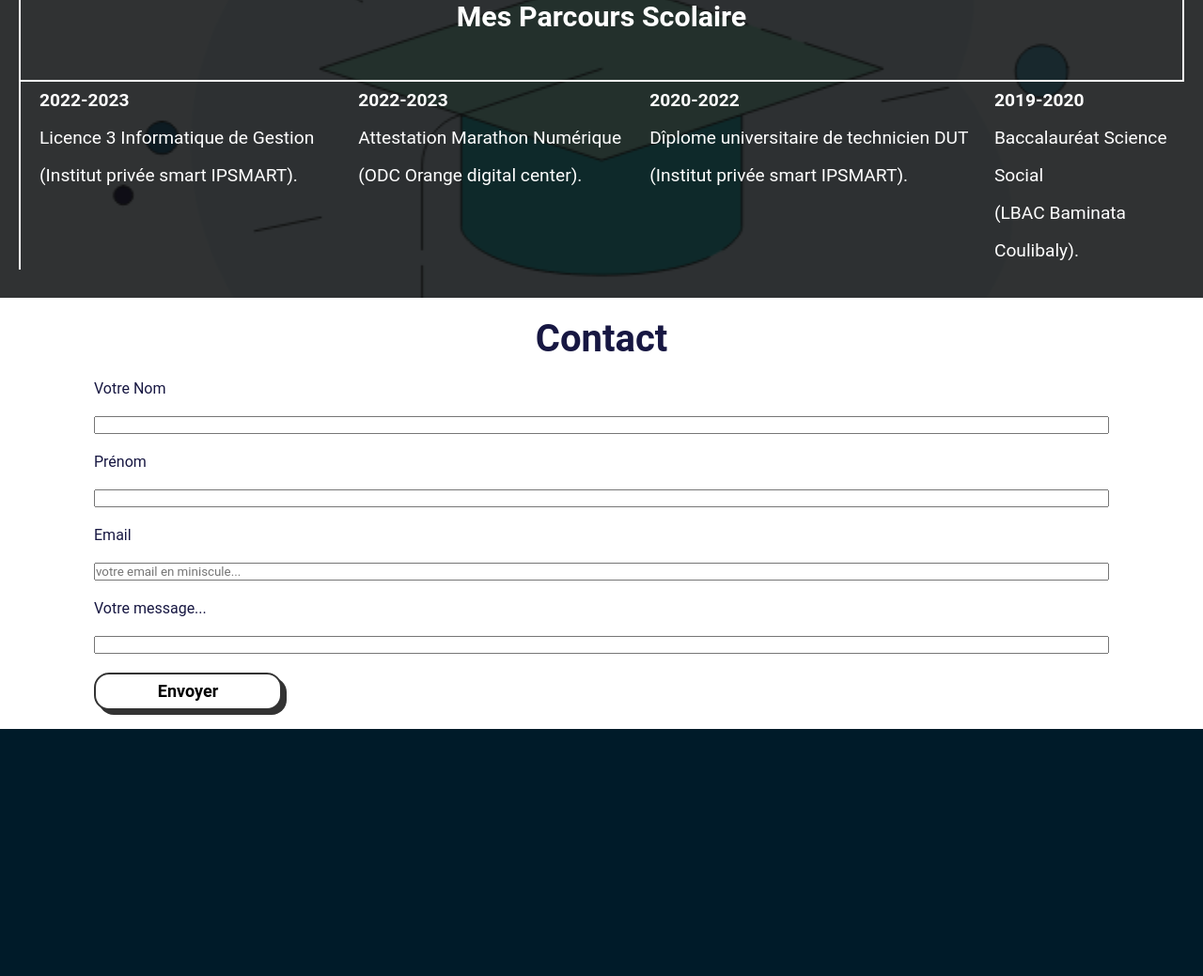
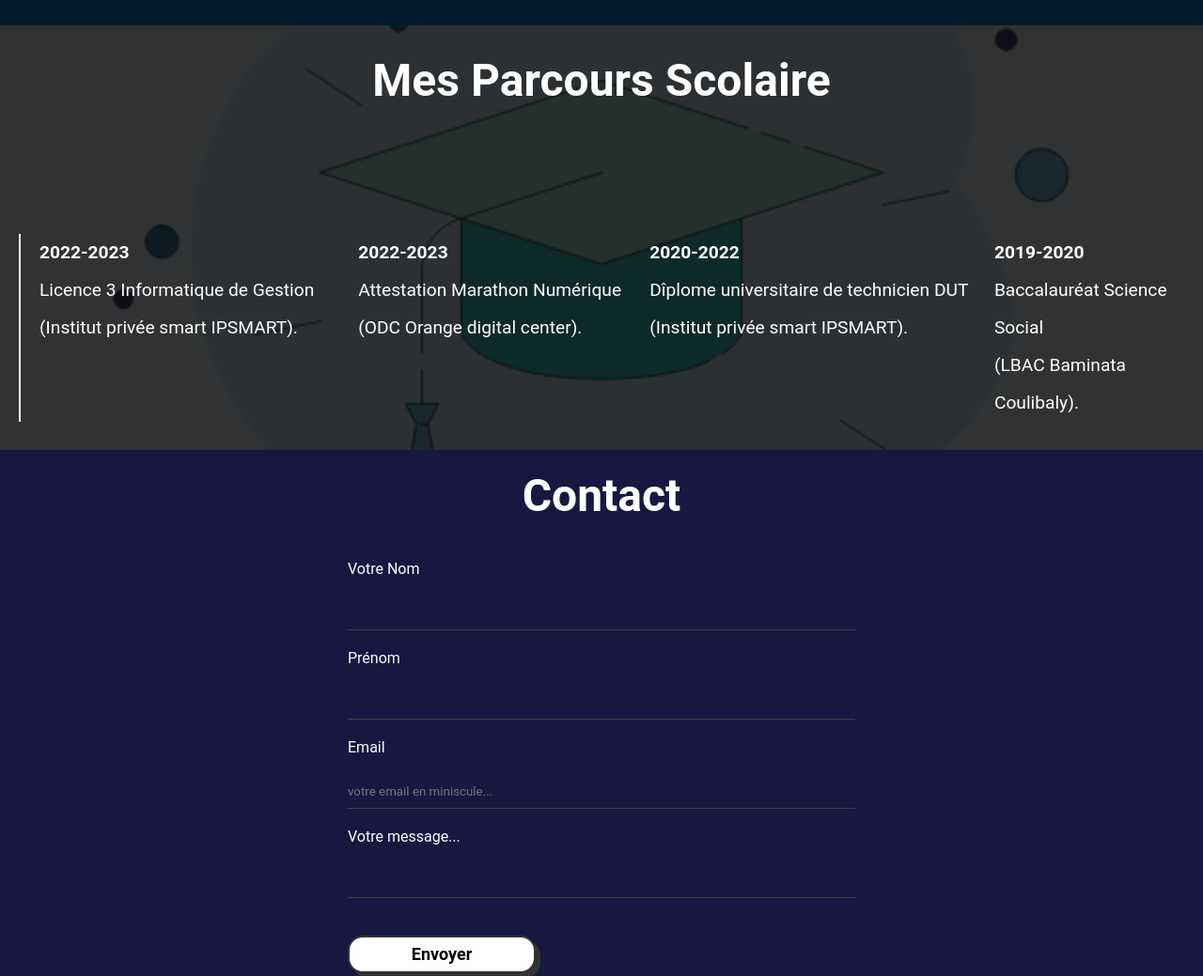
Before and after one commit to Mohamed-ux-lab/PortFolio, a website: page Client/src/index.html in a window 1280 px wide. Shown: the part 1316-2355 px from the top of the page at 94% size. Before the commit the page ends 2092 px from the top, so only its background shows below. Drawn offline with Linux system fonts and the light colour scheme.

Commit message:
mise à jours du DOM

```diff
--- a/Client/src/index.html
+++ b/Client/src/index.html
@@ -15,7 +15,7 @@
         <nav class="navbar">
             <a href="#home" class="active">Acceuil</a>
             <a href="#skills">Compétence</a>
-            <a href="#parcour">Projet</a>
+            <a href="#parcour">Parcour</a>
             <a href="#contacts"><i class="fa-solid fa-user"></i> Contact</a>
         </nav>
     </header>
@@ -25,8 +25,8 @@
             <h3>Developpeur web</h3>
             <p>Salut, Je suis M. Koureissy Mohamed administrateur de donnée et développeur web. Passionnéear le monde de la technologie avec une évolution accélerer, j'aimerais être un incontournable dans ce domaine. Parceque un informaticien se doit être un polyvalent dans tout les branches et maître dans une seule domaine. Ceci est mon rêve à moi</p>
             <div class="btn-box">
-                <a href="#">Hire Me</a>
-                <a href="#">Let's Talk</a>
+                <a href="#contacts">Contactez-Moi</a>
+                <a href="#">Profile</a>
             </div>
         </div>
     </section>
@@ -85,13 +85,10 @@
                 <li><b>2019-2020</b> Baccalauréat Science Social<br> (LBAC Baminata Coulibaly).</li>
             </ul>
         </div>
-        <!-- <div class="parcour-image">
-            <img src="./assets/images/education-.png" alt="">
-        </div> -->
     </section>
     <section id="contacts" data-spy>
         <h1>Contact</h1>
-            <form action="submit" method="post">
+            <form class="formulaire" action="submit" method="post">
                 <label for="name">Votre Nom</label>
                 <input type="text" name="name" id="name" required>
 
--- a/Client/src/style/style.css
+++ b/Client/src/style/style.css
@@ -203,6 +203,13 @@ body {
     padding-bottom: 30px;
     color: #fff;
 }
+
+.skills-title {
+    font-size: 3rem;
+    text-align: center;
+    padding-bottom: 40px;
+}
+
 .card {
     background: transparent;
     height: 200px;
@@ -294,8 +301,7 @@ body {
 
 .parcour-title {
     text-align: center;
-    font-size: 1.9rem;
-    border: 2px solid #fff;
+    font-size: 3rem;
     padding-bottom: 50px;
 }
 
@@ -310,6 +316,7 @@ body {
     justify-content: center;
     line-height: 40px;
     font-size: 1.2rem;
+    padding-top: 85px;
 }
 
 .list-parcour {
@@ -324,29 +331,28 @@ body {
     display: flex;
     flex-direction: column;
     justify-content: center;
-    background: #fff;
-    color: #171742;
-    height: auto;
-    width: 100%;
+    background: #171742;
+    color: #fff;
     padding: 20px 100px;
 }
 
 #contacts h1 {
     text-align: center;
-    font-size: 2.5rem;
-    padding-bottom: 20px;
+    font-size: 3rem;
+    padding-bottom: 40px;
 }
 
-#contacts form {
+.formulaire {
     display: flex;
     flex-direction: column;
-    width: 100%;
+    width: 50%;
+    margin: 0 auto;
     gap: 20px;
     justify-content: center;
     align-content: center;
 }
 
-#contacts form button {
+.formulaire button {
     display: flex;
     align-items: center;
     justify-content: center;
@@ -357,6 +363,7 @@ body {
     border-radius: 16px;
     width: 200px;
     height: 40px;
+    margin-top: 20px;
     font-weight: bold;
     border: 2px solid #333333;
     transition: 0.5s;
@@ -369,3 +376,10 @@ body {
     color: #fff;
     background-color: #001b29;
 }
+
+.formulaire input {
+    padding: 10px 0;
+    border: none;
+    border-bottom: 1px solid #434343;
+    background: transparent;
+}
```
